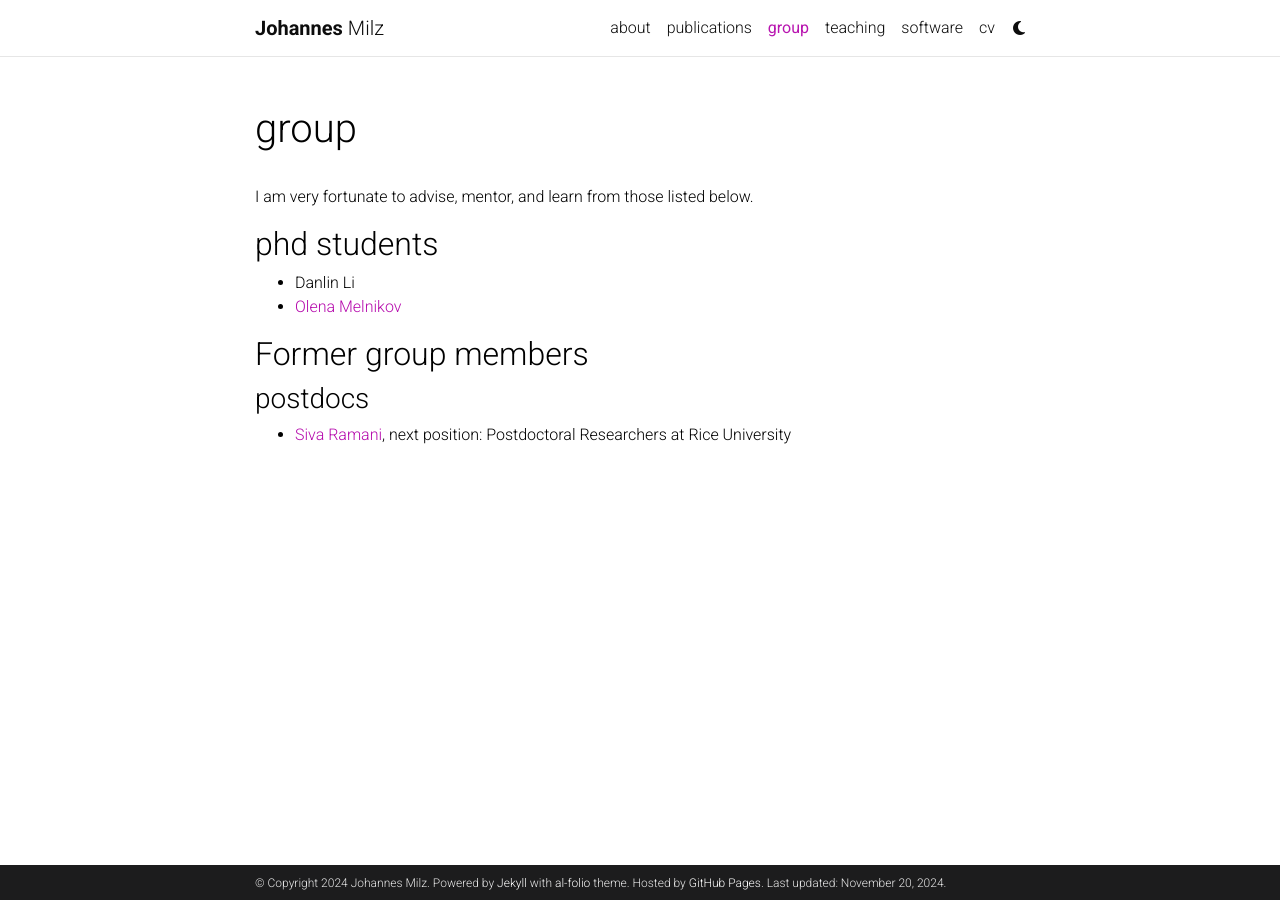
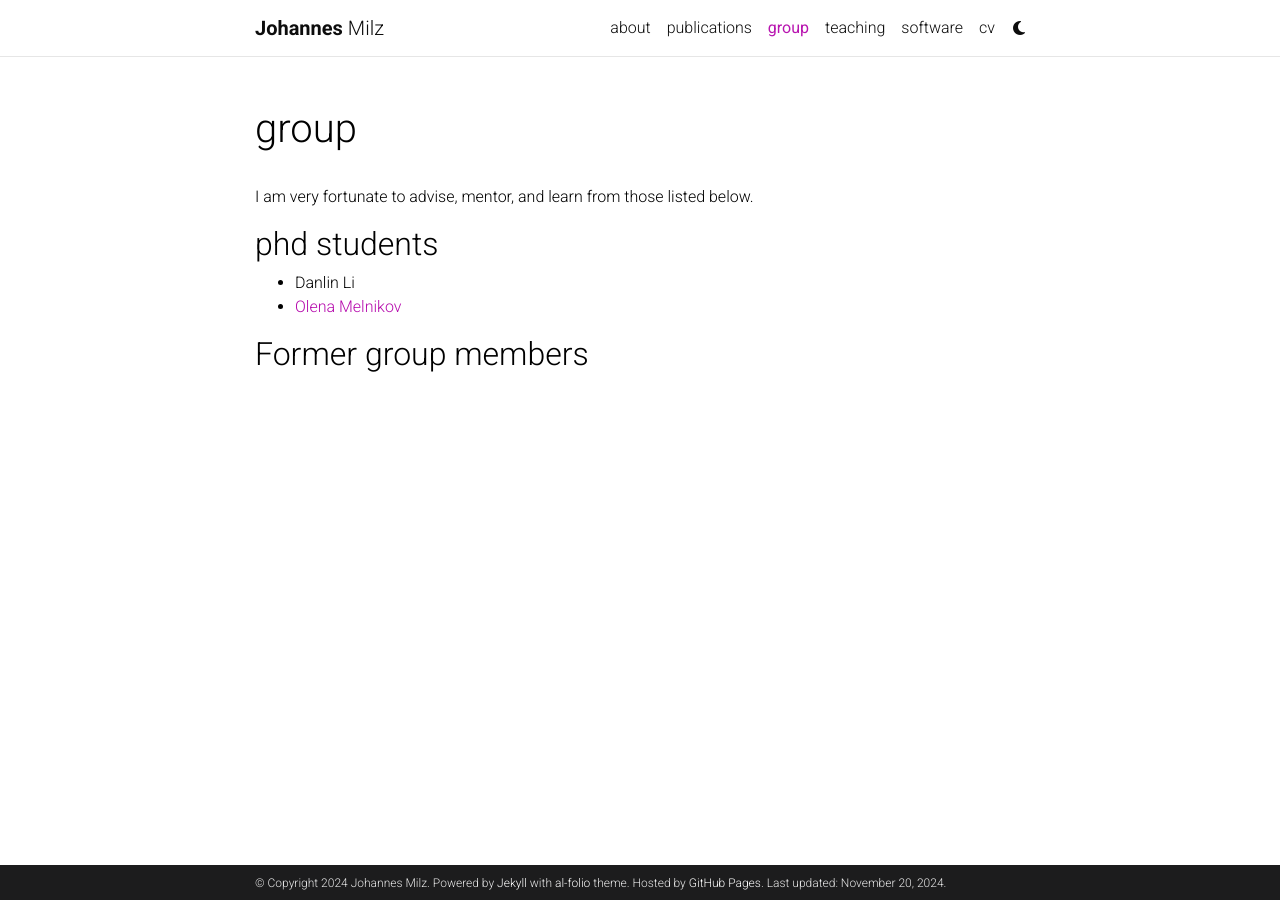
Before and after one commit to milzj/milzj.github.io, a Jekyll site: the page built from _pages/group.md, in a window 1280 px wide. Built offline with Jekyll 4.4.1, drawn with Linux system fonts in a browser that asks for light colours; comment, search, counter and statistics services are not loaded; a style sheet for code colours, icons or effects is not loaded.

Commit message:
Update group.md

```diff
--- a/_pages/group.md
+++ b/_pages/group.md
@@ -15,7 +15,3 @@ I am very fortunate to advise, mentor, and learn from those listed below.
   - [Olena Melnikov](https://www.isye.gatech.edu/users/olena-melnikov)
 
 ## Former group members
-
-### postdocs
-
-  - [Siva Ramani](https://cmor.rice.edu/people/visiting-postdoctoral-researchers), next position: Postdoctoral Researchers at Rice University
```
